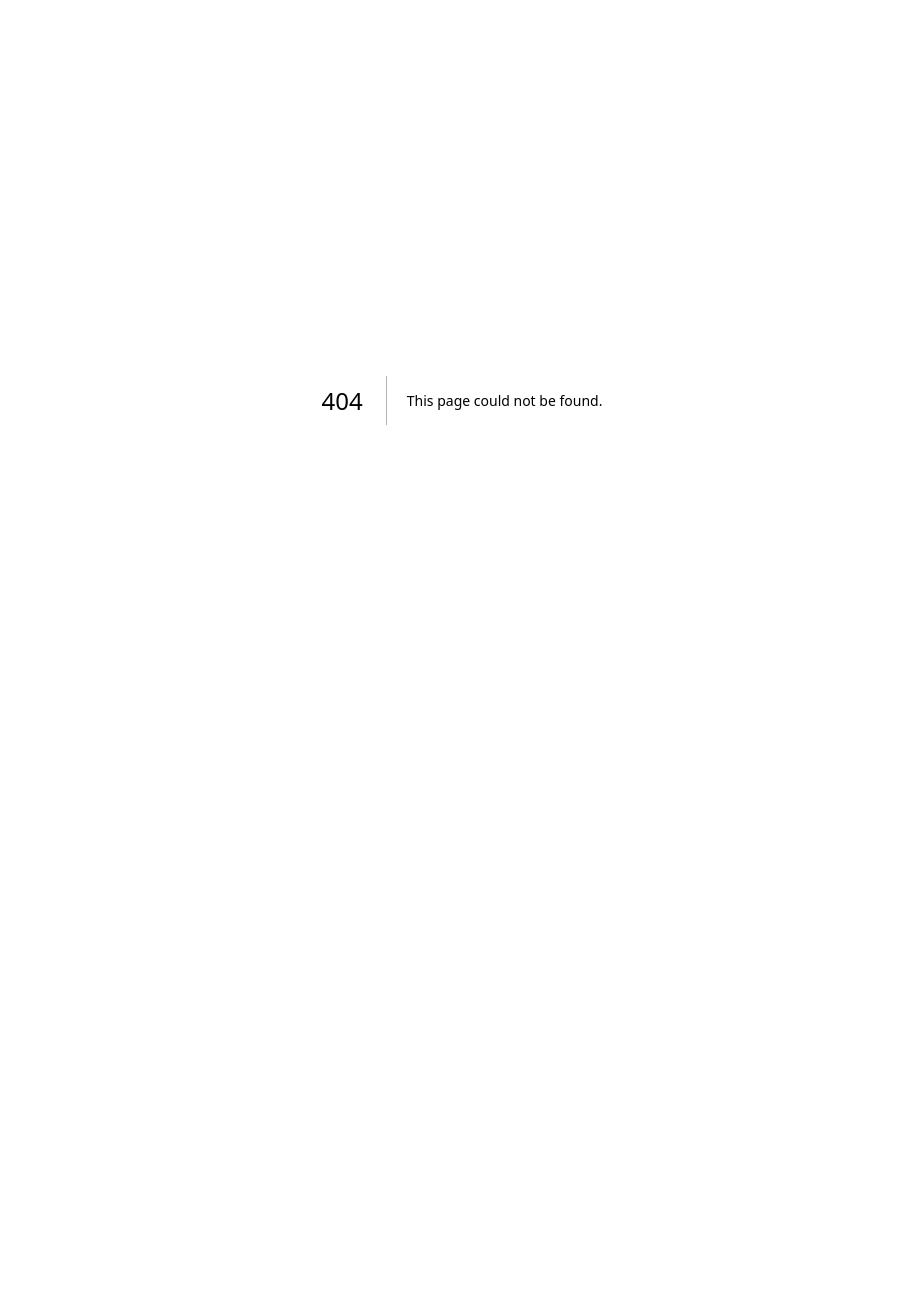
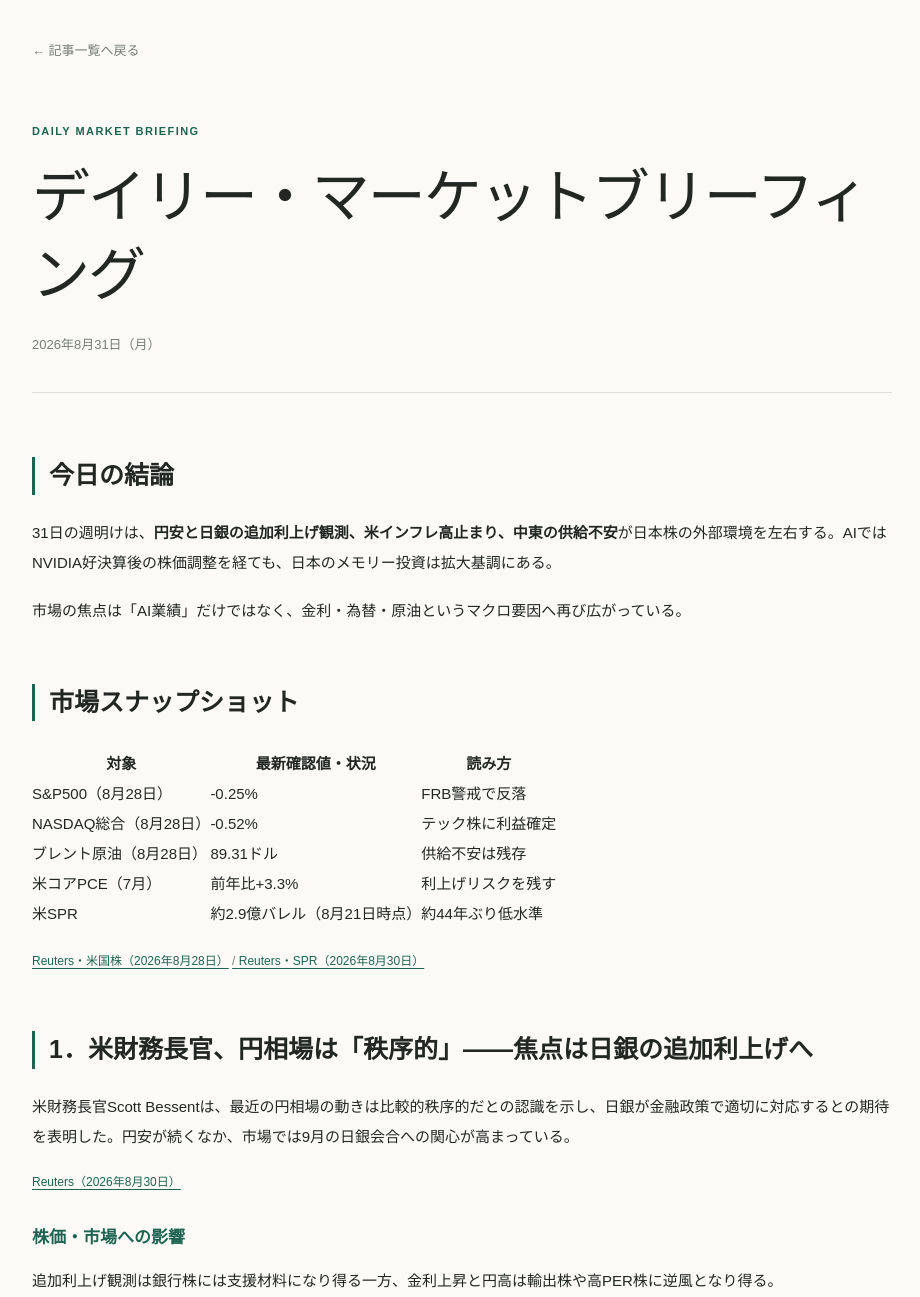
Before and after one commit to market-note-jp/market-note, a Next.js app: page /articles/daily-2026-08-31 in a window 1280 px wide. Before the commit this address had no page. Shown: the top 1297 px of the page, without its empty margins (178-1098 px from the left). Before the commit the page ends 800 px from the top, so only its background shows below. Built offline with nearby package versions, Linux system fonts and the light colour scheme.

Commit message:
Add daily market briefing for 2026-08-31

```diff
--- /dev/null
+++ b/app/articles/daily-2026-08-31/page.tsx
@@ -0,0 +1,28 @@
+import type { Metadata } from "next";
+import Link from "next/link";
+
+export const metadata: Metadata = {
+  title: "デイリー・マーケットブリーフィング（2026年8月31日） | Market Note",
+  description: "円・日銀、米金融政策、原油・SPR、AI半導体、日本のAI投資を整理した2026年8月31日のマーケットブリーフィング。",
+};
+
+export default function DailyReportAugust31() {
+  return (
+    <main className="article-page">
+      <Link className="back-link" href="/">← 記事一覧へ戻る</Link>
+      <article>
+        <header className="report-header"><p className="report-label">DAILY MARKET BRIEFING</p><h1>デイリー・マーケットブリーフィング</h1><p className="report-date">2026年8月31日（月）</p></header>
+        <div className="report-body">
+          <section><h2>今日の結論</h2><p>31日の週明けは、<strong>円安と日銀の追加利上げ観測、米インフレ高止まり、中東の供給不安</strong>が日本株の外部環境を左右する。AIではNVIDIA好決算後の株価調整を経ても、日本のメモリー投資は拡大基調にある。</p><p>市場の焦点は「AI業績」だけではなく、金利・為替・原油というマクロ要因へ再び広がっている。</p></section>
+          <section><h2>市場スナップショット</h2><div className="table-wrap"><table><thead><tr><th>対象</th><th>最新確認値・状況</th><th>読み方</th></tr></thead><tbody><tr><td>S&amp;P500（8月28日）</td><td>-0.25%</td><td>FRB警戒で反落</td></tr><tr><td>NASDAQ総合（8月28日）</td><td>-0.52%</td><td>テック株に利益確定</td></tr><tr><td>ブレント原油（8月28日）</td><td>89.31ドル</td><td>供給不安は残存</td></tr><tr><td>米コアPCE（7月）</td><td>前年比+3.3%</td><td>利上げリスクを残す</td></tr><tr><td>米SPR</td><td>約2.9億バレル（8月21日時点）</td><td>約44年ぶり低水準</td></tr></tbody></table></div><p className="inline-sources"><a href="https://www.reuters.com/business/sp-500-nasdaq-futures-slip-after-tech-rally-warshs-speech-awaited-2026-08-28/" target="_blank" rel="noreferrer">Reuters・米国株（2026年8月28日）</a> <a href="https://www.reuters.com/business/energy/trump-says-us-will-refill-strategic-petroleum-reserve-using-venezuelan-oil-2026-08-30/" target="_blank" rel="noreferrer">Reuters・SPR（2026年8月30日）</a></p></section>
+          <section><h2>1．米財務長官、円相場は「秩序的」――焦点は日銀の追加利上げへ</h2><p>米財務長官Scott Bessentは、最近の円相場の動きは比較的秩序的だとの認識を示し、日銀が金融政策で適切に対応するとの期待を表明した。円安が続くなか、市場では9月の日銀会合への関心が高まっている。</p><p className="inline-sources"><a href="https://www.reuters.com/world/asia-pacific/bessent-says-yen-moves-pretty-contained-not-disorderly-2026-08-30/" target="_blank" rel="noreferrer">Reuters（2026年8月30日）</a></p><h3>株価・市場への影響</h3><p>追加利上げ観測は銀行株には支援材料になり得る一方、金利上昇と円高は輸出株や高PER株に逆風となり得る。</p><h3>次の注目点</h3><ul><li>9月17〜18日の日銀会合</li><li>ドル円160円近辺の値動き</li><li>日本10年国債利回り</li></ul></section>
+          <section><h2>2．米PCE高止まり――9月FOMCは利上げ観測が残る</h2><p>7月のPCE価格指数は前年比3.7%、コアは3.3%。FRBの2%目標を上回るなか、28日のFRB議長発言もインフレ抑制を重視した。</p><p className="inline-sources"><a href="https://www.bea.gov/news/2026/personal-income-and-outlays-july-2026" target="_blank" rel="noreferrer">米BEA（2026年8月26日）</a> <a href="https://www.reuters.com/business/sp-500-nasdaq-futures-slip-after-tech-rally-warshs-speech-awaited-2026-08-28/" target="_blank" rel="noreferrer">Reuters（2026年8月28日）</a></p><h3>株価・市場への影響</h3><p>米金利上昇はグロース株の評価を抑え、日本の半導体株にも外部要因として波及しやすい。</p><h3>次の注目点</h3><ul><li>米雇用統計</li><li>9月FOMC</li><li>米10年債利回り</li></ul></section>
+          <section><h2>3．米国、ベネズエラ産原油でSPR補充へ</h2><p>米政府はベネズエラとの新たな石油合意を通じてStrategic Petroleum Reserveを補充する方針を示した。SPRは8月21日時点で約2.9億バレルと約44年ぶりの低水準にある。</p><p className="inline-sources"><a href="https://www.reuters.com/business/energy/trump-says-us-will-refill-strategic-petroleum-reserve-using-venezuelan-oil-2026-08-30/" target="_blank" rel="noreferrer">Reuters（2026年8月30日）</a></p><h3>株価・市場への影響</h3><p>中長期では供給余力の回復材料だが、ベネズエラの増産には投資とインフラ整備が必要で、短期の原油価格を直ちに押し下げる材料ではない。</p><h3>次の注目点</h3><ul><li>実際のSPR補充開始時期</li><li>ベネズエラの増産能力</li><li>OPECとの関係</li></ul></section>
+          <section><h2>4．NVIDIA好決算後の調整――AI株は金利感応度を再確認</h2><p>NVIDIAは強い決算と成長見通しを示したが、28日の株価は4.6%安。AI需要への期待は維持されても、金利上昇局面では高いバリュエーションが調整要因となる。</p><p className="inline-sources"><a href="https://www.reuters.com/business/sp-500-nasdaq-futures-slip-after-tech-rally-warshs-speech-awaited-2026-08-28/" target="_blank" rel="noreferrer">Reuters（2026年8月28日）</a> <a href="https://investor.nvidia.com/news/press-release-details/2026/NVIDIA-Announces-Financial-Results-for-Second-Quarter-Fiscal-2027/default.aspx" target="_blank" rel="noreferrer">NVIDIA IR（2026年8月26日）</a></p><h3>株価・市場への影響</h3><p>日本のAI関連株も「需要成長」と「金利上昇」の綱引きになりやすく、決算の裏付けがより重要になる。</p><h3>次の注目点</h3><ul><li>NVIDIA株の下げ止まり</li><li>SOX指数</li><li>日本の半導体装置株への波及</li></ul></section>
+          <section><h2>5．キオクシア・Sandisk、国内投資拡大――AIメモリーは中期テーマ継続</h2><p>キオクシアとSandiskは2032年までに日本で310億ドル超を投資する計画を示しており、AI需要の波及先としてメモリーとストレージが存在感を高めている。</p><p className="inline-sources"><a href="https://www.reuters.com/world/asia-pacific/kioxia-sandisk-invest-over-31-billion-japan-amid-ai-boom-2026-08-27/" target="_blank" rel="noreferrer">Reuters（2026年8月27日）</a></p><h3>株価・市場への影響</h3><p>半導体製造装置、材料、電力設備、工場インフラまで国内設備投資の裾野が広がる可能性がある。</p><h3>次の注目点</h3><ul><li>政府支援の具体化</li><li>NAND価格</li><li>AI向けストレージ需要</li></ul></section>
+          <p className="disclaimer">これは投資助言ではなく、2026年8月31日7:00 JST時点で確認できた公開情報に基づく市場概況の整理です。掲載した数値・見通しは将来の市場動向や投資成果を保証するものではありません。投資判断は、ご自身の目的、資金状況、リスク許容度を踏まえて行ってください。</p>
+        </div>
+      </article>
+    </main>
+  );
+}
```
